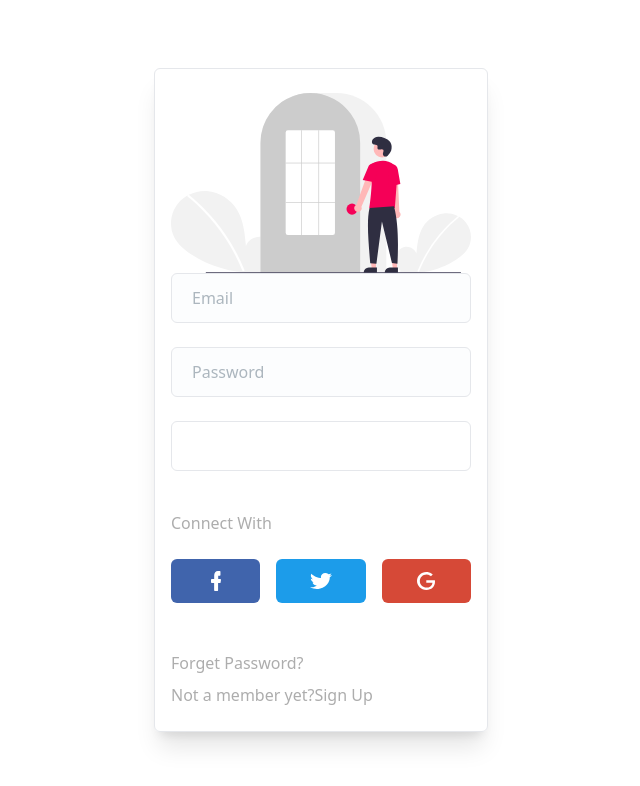
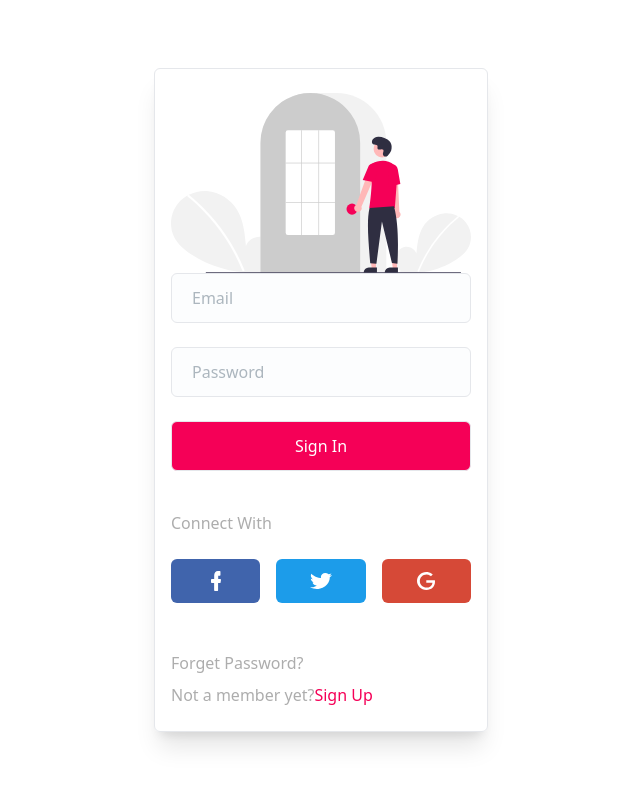
Before and after one commit to icegotcha/iceidentity-ory-demo, a Next.js app in the folder frontend/: page / in a window 1280 px wide. Shown: the top 786 px of the page, without its empty margins (319-959 px from the left). Built offline with nearby package versions, Linux system fonts and the light colour scheme.

Commit message:
build: :wrench: Add primary colors to tailwindconfig

```diff
--- a/frontend/tailwind.config.ts
+++ b/frontend/tailwind.config.ts
@@ -3,7 +3,13 @@ module.exports = {
   content: ['./src/**/*.{js,ts,jsx,tsx,mdx}'],
   darkMode: false, // or 'media' or 'class'
   theme: {
-    extend: {},
+    extend: {
+      colors: {
+        primary: '#f50057',
+        'primary-dark': '#bd0041',
+        'primary-light': '#ffd9dc',
+      },
+    },
   },
   plugins: [],
 }
```
